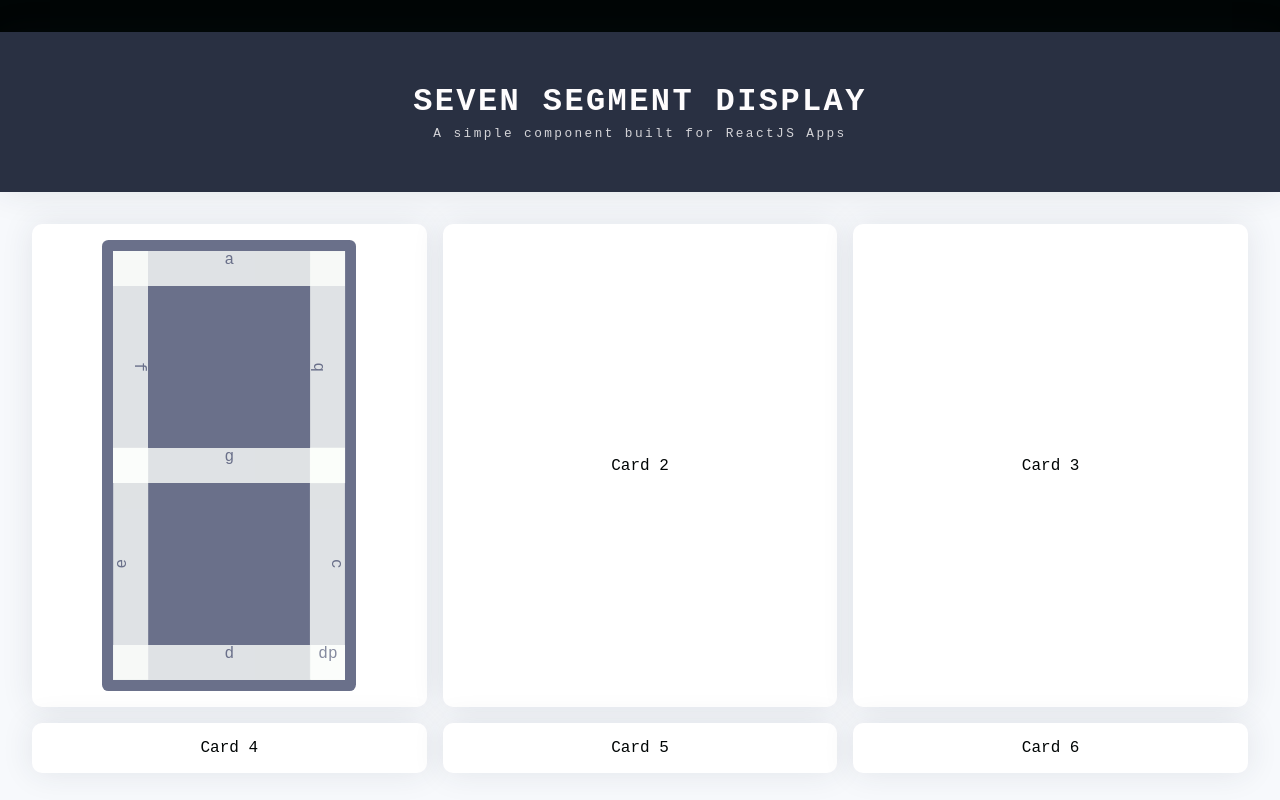
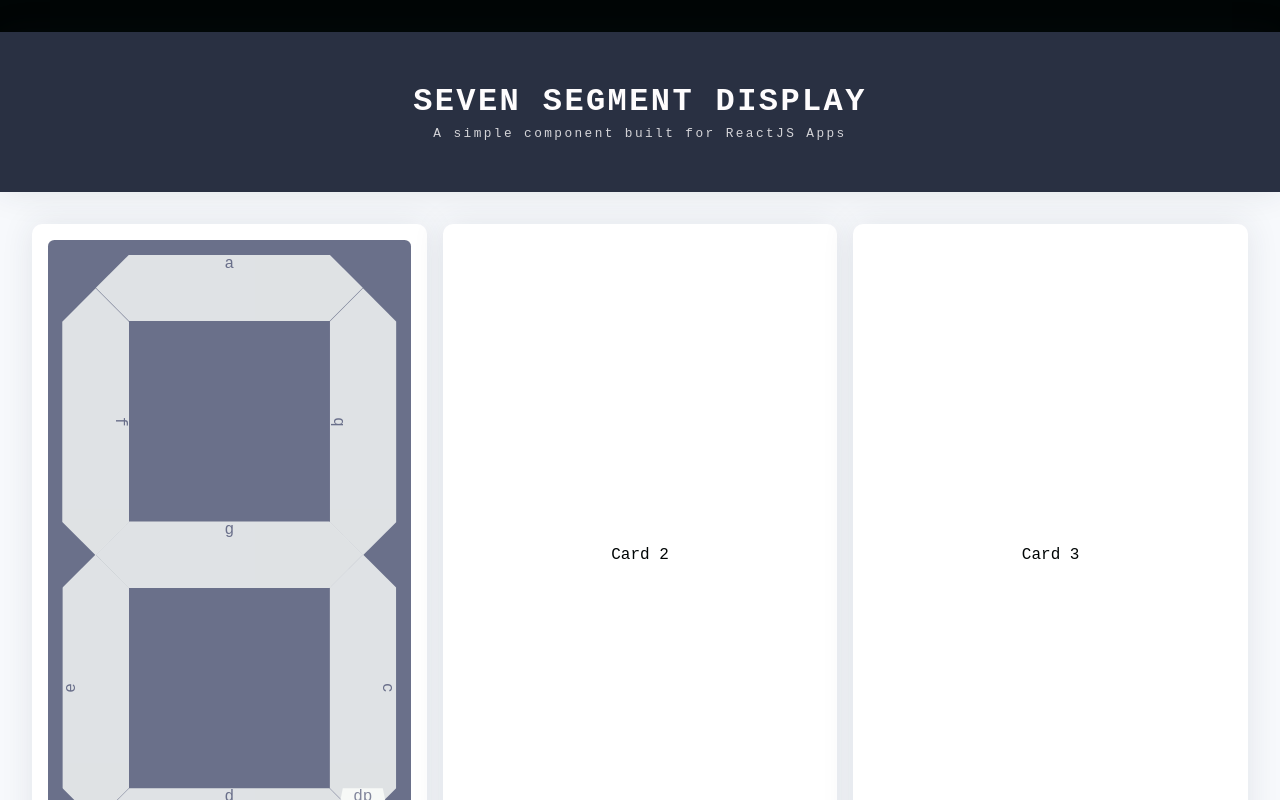
Before and after one commit to matheuslino/seven-segment-display, a React (Create React App) app: page / in a window 1280 px wide. Shown: the top 800 px of the page. Built offline with nearby package versions, Linux system fonts and the light colour scheme.

Commit message:
[add] dinamically update aspect-ratio

```diff
--- a/src/components/style.module.css
+++ b/src/components/style.module.css
@@ -1,11 +1,12 @@
 .box {
-  --seg-height: 15%;
-  --seg-margin: 5%;
+  --seg-width: 100%;
+  --seg-height-raw: 20;
+  --seg-height: calc(var(--seg-height-raw) * 1%);
   --white: #fdfffc;
   --gray: #6a708a;
 
-  padding: 3%;
-  min-width: 70%;
+  padding: 4%;
+  min-width: 100%;
   background-color: var(--gray);
   border-radius: 0.4rem;
 }
@@ -14,7 +15,8 @@
   display: flex;
   justify-content: center;
   position: relative;
-  aspect-ratio: 100/185;
+  aspect-ratio: calc(1 / (2 - (var(--seg-height-raw) / 100)));
+  /* In this case, the aspect ratio is: width / (2 * width - height); */
 }
 .container > * {
   display: flex;
@@ -26,6 +28,14 @@
   background-color: var(--white);
   opacity: 0.8;
   transition: 0.4s;
+  clip-path: polygon(
+    var(--seg-height) 0,
+    calc(100% - var(--seg-height)) 0,
+    calc(100% - var(--seg-height) / 2) 50%,
+    calc(100% - var(--seg-height)) 100%,
+    var(--seg-height) 100%,
+    calc(var(--seg-height) / 2) 50%
+  );
 }
 
 /* TODO: remove it after finishing UI */
@@ -62,7 +72,7 @@
   transform-origin: top left;
 }
 .segment-g {
-  margin-top: 85%;
+  margin-top: calc(100% - var(--seg-height));
 }
 .segment-dp {
   width: var(--seg-height);
```
